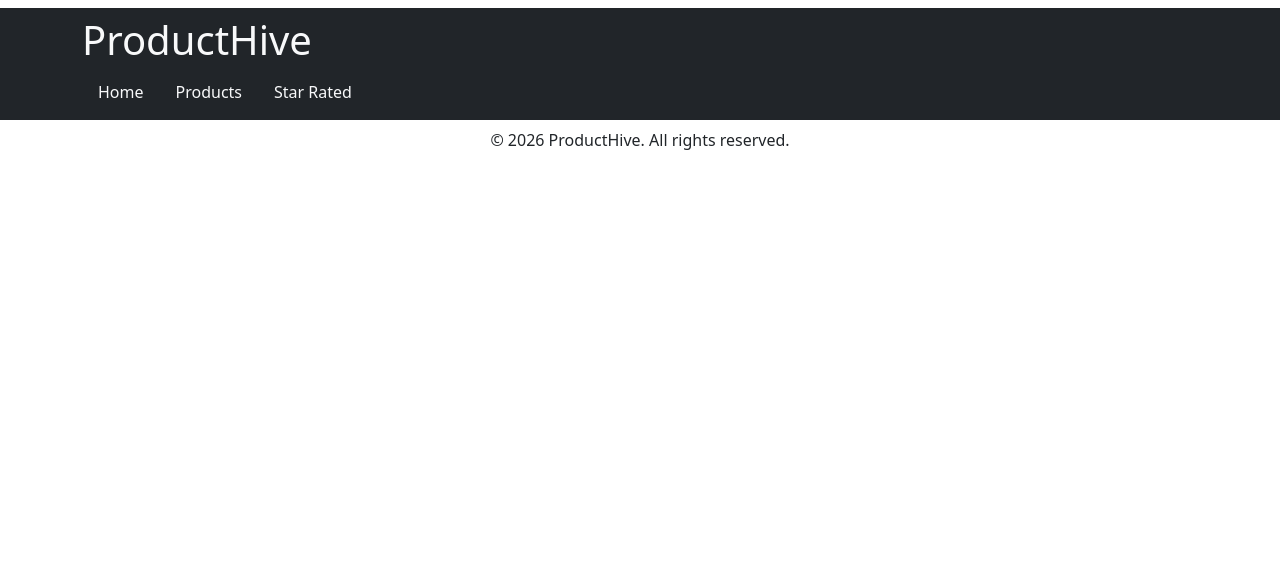
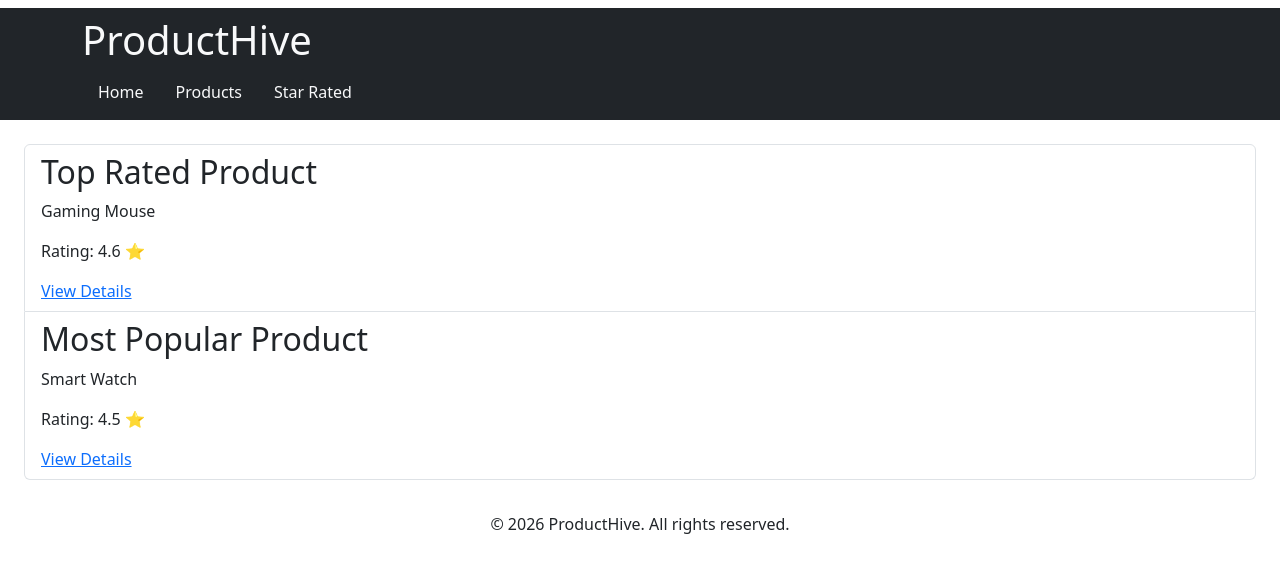
Before and after one commit to arushabind2005-star/Product--Hive, a website: page star-rated.html in a window 1280 px wide. Drawn offline with nearby package versions, Linux system fonts and the light colour scheme.

Commit message:
added products

```diff
--- a/star-rated.html
+++ b/star-rated.html
@@ -27,7 +27,22 @@
    </div>
   </header>
   <main>
-
+    <nav>
+      <ul class="list-group p-4">
+        <li class="list-group-item">
+          <h2>Top Rated Product</h2>
+          <p>Gaming Mouse</p>
+          <p>Rating: 4.6 ⭐</p>
+          <a href="details.html?id=3">View Details</a>
+        </li>
+        <li class="list-group-item">
+          <h2>Most Popular Product</h2>
+          <p>Smart Watch</p>
+          <p>Rating: 4.5 ⭐</p>
+          <a href="details.html?id=3">View Details</a>
+        </li>
+      </ul>
+    </nav>
   </main>
   <footer class="text-center p-2">&copy 2026 ProductHive. All rights reserved.</footer>
 </body>
```
